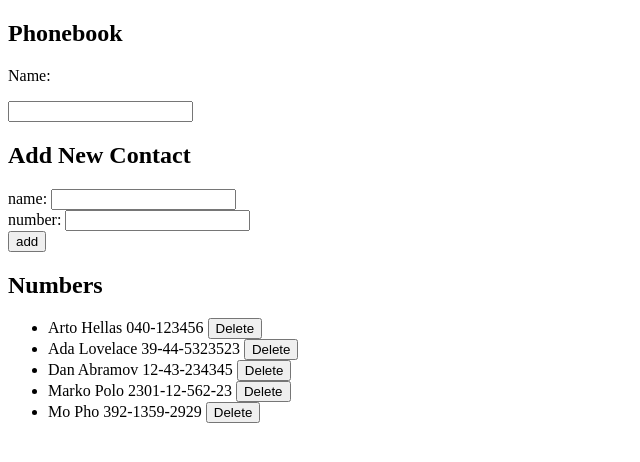
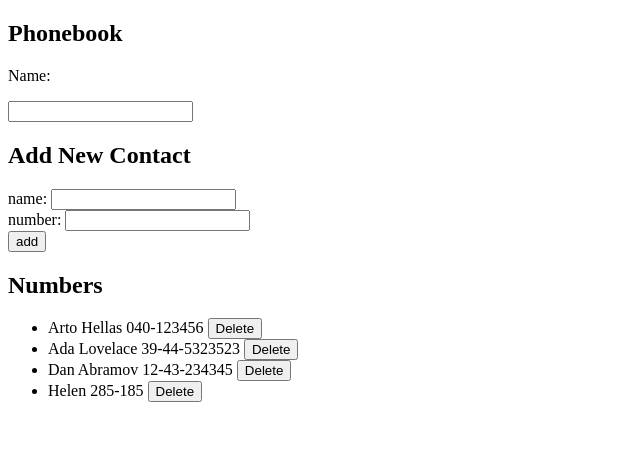
Before and after one commit to MadaraMO/FSO, a React (Create React App) app in the folder part2/phonebook/: page / in a window 1280 px wide. Shown: the top 462 px of the page, without its empty margins (0-640 px from the left). Built offline with nearby package versions, Linux system fonts and the light colour scheme; data requests are answered from the project's data file.

Commit message:
2.17. id removing is bad

```diff
--- a/part2/phonebook/db.json
+++ b/part2/phonebook/db.json
@@ -16,13 +16,8 @@
       "id": 3
     },
     {
-      "name": "Marko Polo",
-      "number": "2301-12-562-23",
-      "id": 4
-    },
-    {
-      "name": "Mo Pho",
-      "number": "392-1359-2929",
+      "name": "Helen",
+      "number": "285-185",
       "id": 6
     }
   ]
--- a/part2/phonebook/src/App.js
+++ b/part2/phonebook/src/App.js
@@ -69,7 +69,10 @@ const App = () => {
         setShowAll(false)
     }
 
+
+    // problēma - dzēšam ar visu id. pēc tam atkal pievienojot personu, rodas id konflikts
     const removePerson = (id) => {
+        // pēc tam izmantot if (window.confirm(`Delete ${person.name}?`))
 
         const person = persons.find(p => p.id === id)
         const removedPerson = { ...person, id: person.id }
@@ -77,13 +80,10 @@ const App = () => {
 
         personService
             .update(id, removedPerson)
-            .then(removedPerson => {
-                setPersons(removedPerson = persons.filter(person => person.id !== id))
-                console.log(persons)
-                console.log(removedPerson)
+            .then(returnedPersons => {
+                setPersons(persons.filter(person => person.id !== returnedPersons.id))
             }
             )
-
     }
 
 
```
